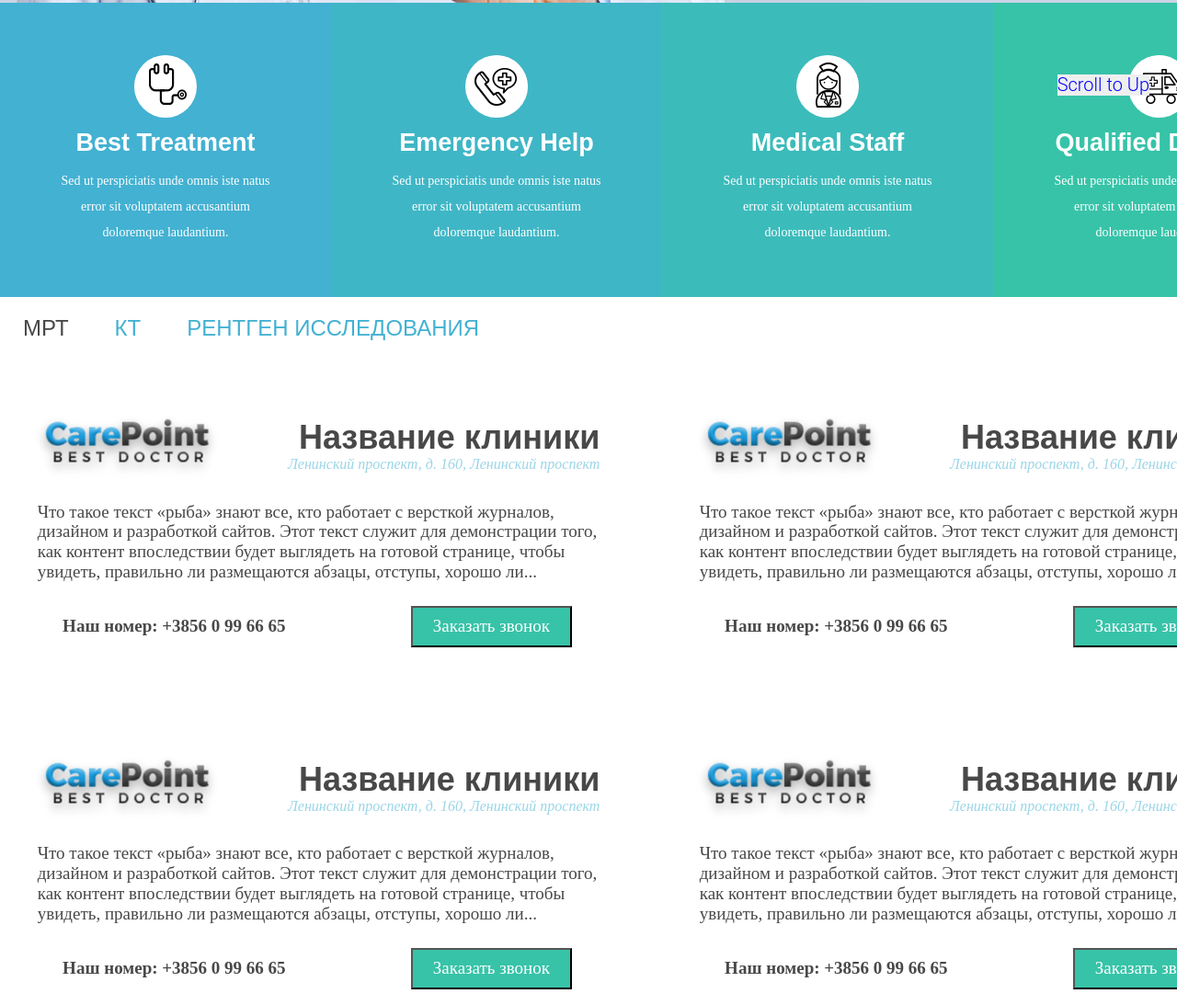
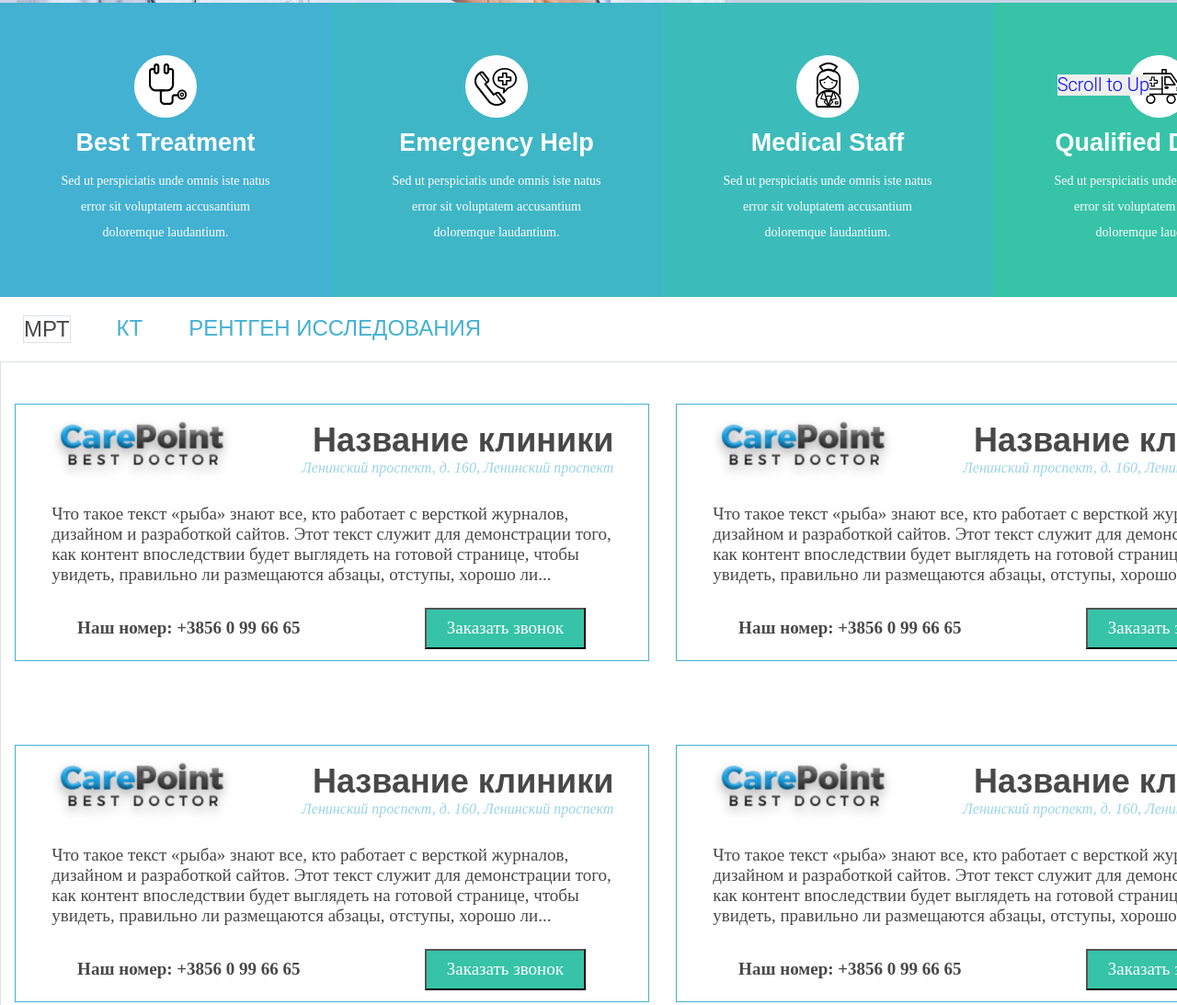
Before and after one commit to Jamchic/Oxygen-Work, a plain HTML site: page main.html in a window 1280 px wide. Shown: the part 681-1774 px from the top of the page at 92% size. Drawn offline with nearby package versions, Linux system fonts and the light colour scheme.

Commit message:
last commit

```diff
--- a/style.css
+++ b/style.css
@@ -190,6 +190,8 @@ li {
 }
 #MRT {
     color: #494848;
+    border: 1px solid #dee2e6;
+    border-bottom: -5px white;
 }
 .clinics {
     width: 1440px;
@@ -197,17 +199,21 @@ li {
     display: flex;
     flex-direction: column;
     justify-content: space-around;
-    border: 1px #dee2e6;
+    border: 1px solid #dee2e6;
     flex-wrap: wrap;
+    margin-left: auto;
+    margin-right: auto;
 }
 .clinic1 {
     width: 690px;
     height: 280px;
-    border: #43b1d2 2px;
+    border: 1px solid #43b1d2;
     display: flex;
     flex-direction: column;
     justify-content: space-around;
     align-items: center;
+    margin-left: auto;
+    margin-right: auto;
 }
 .address {
     color: #9bd5e7;
```
Also changed, not shown: 2 other files.
